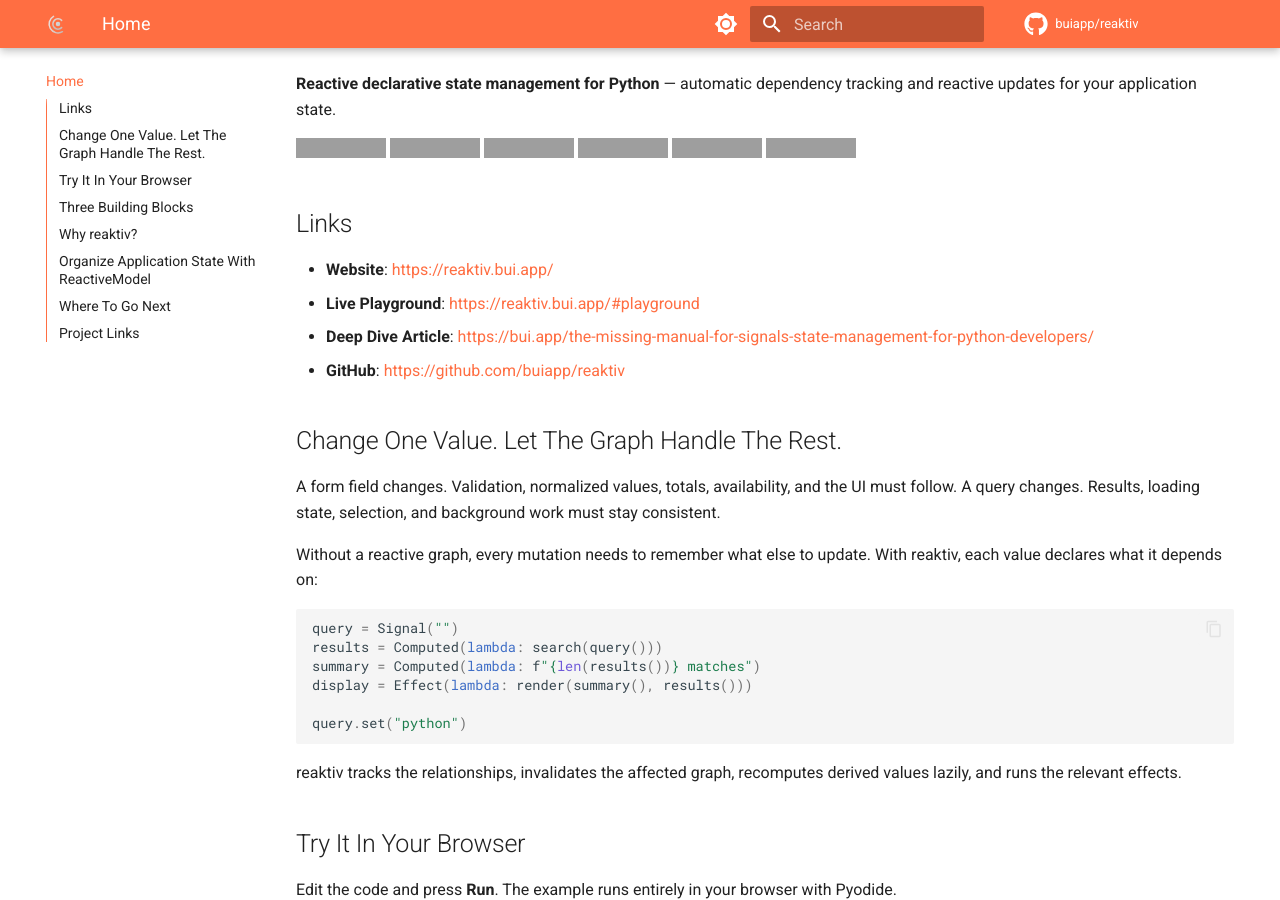
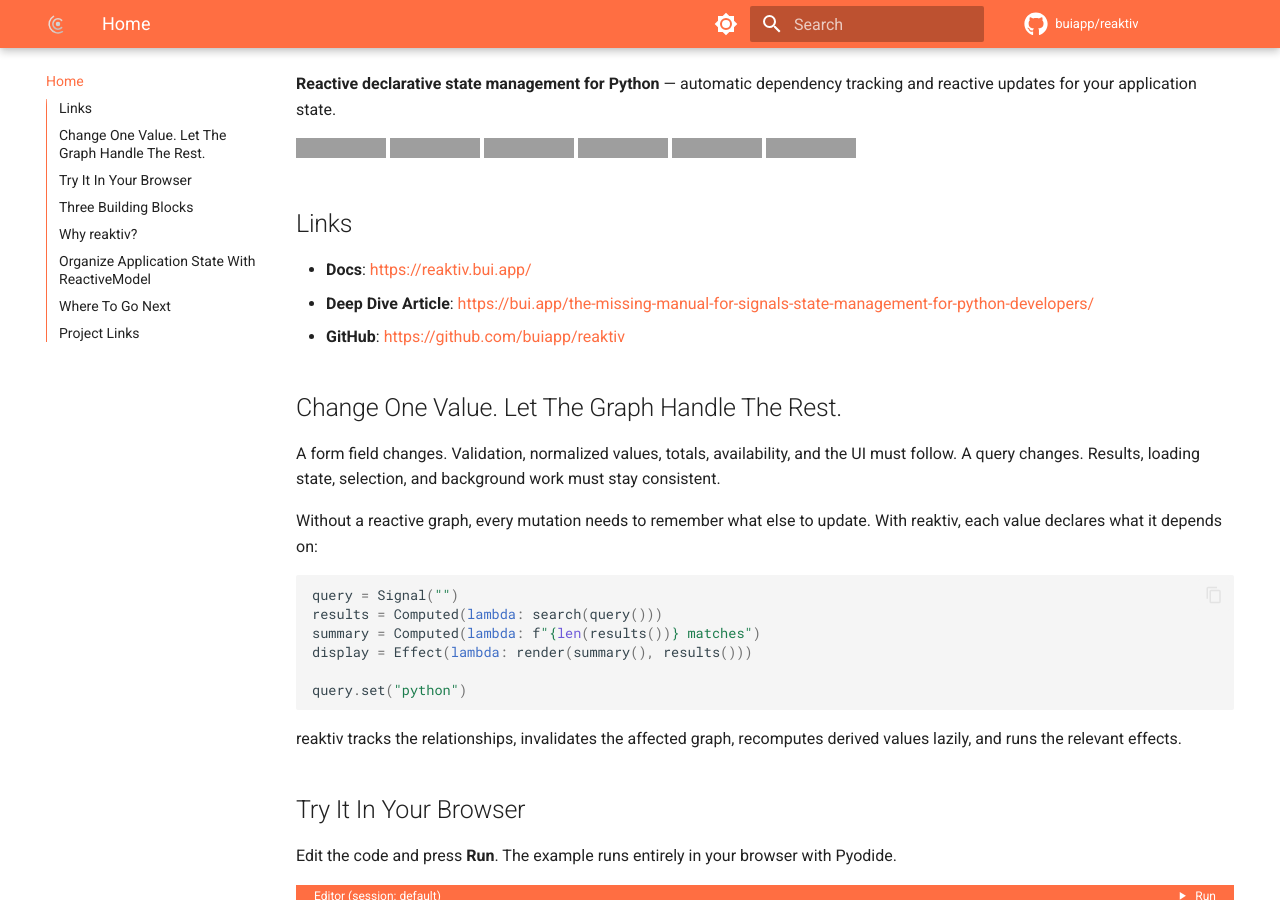
Before and after one commit to buiapp/reaktiv, an MkDocs documentation site: the page built from docs/index.md, in a window 1280 px wide and 900 px high, scrolled down 480 px, cut to the strip 0-900 px from the top of the window. Built offline with MkDocs 1.6.1 and Material for MkDocs 9.7.7, drawn with Linux system fonts in a browser that asks for light colours; comment, search, counter and statistics services are not loaded; grey boxes are pictures that could not be loaded.

Commit message:
chore: edit docs

```diff
--- a/docs/index.md
+++ b/docs/index.md
@@ -17,8 +17,7 @@
 
 ## Links
 
-- **Website**: [https://reaktiv.bui.app/](https://reaktiv.bui.app/)
-- **Live Playground**: [https://reaktiv.bui.app/#playground](https://reaktiv.bui.app/#playground)
+- **Docs**: [https://reaktiv.bui.app/](https://reaktiv.bui.app/)
 - **Deep Dive Article**: [https://bui.app/the-missing-manual-for-signals-state-management-for-python-developers/](https://bui.app/the-missing-manual-for-signals-state-management-for-python-developers/)
 - **GitHub**: [https://github.com/buiapp/reaktiv](https://github.com/buiapp/reaktiv)
 
```
Also changed, not shown: README.md (+1 -1 lines).
